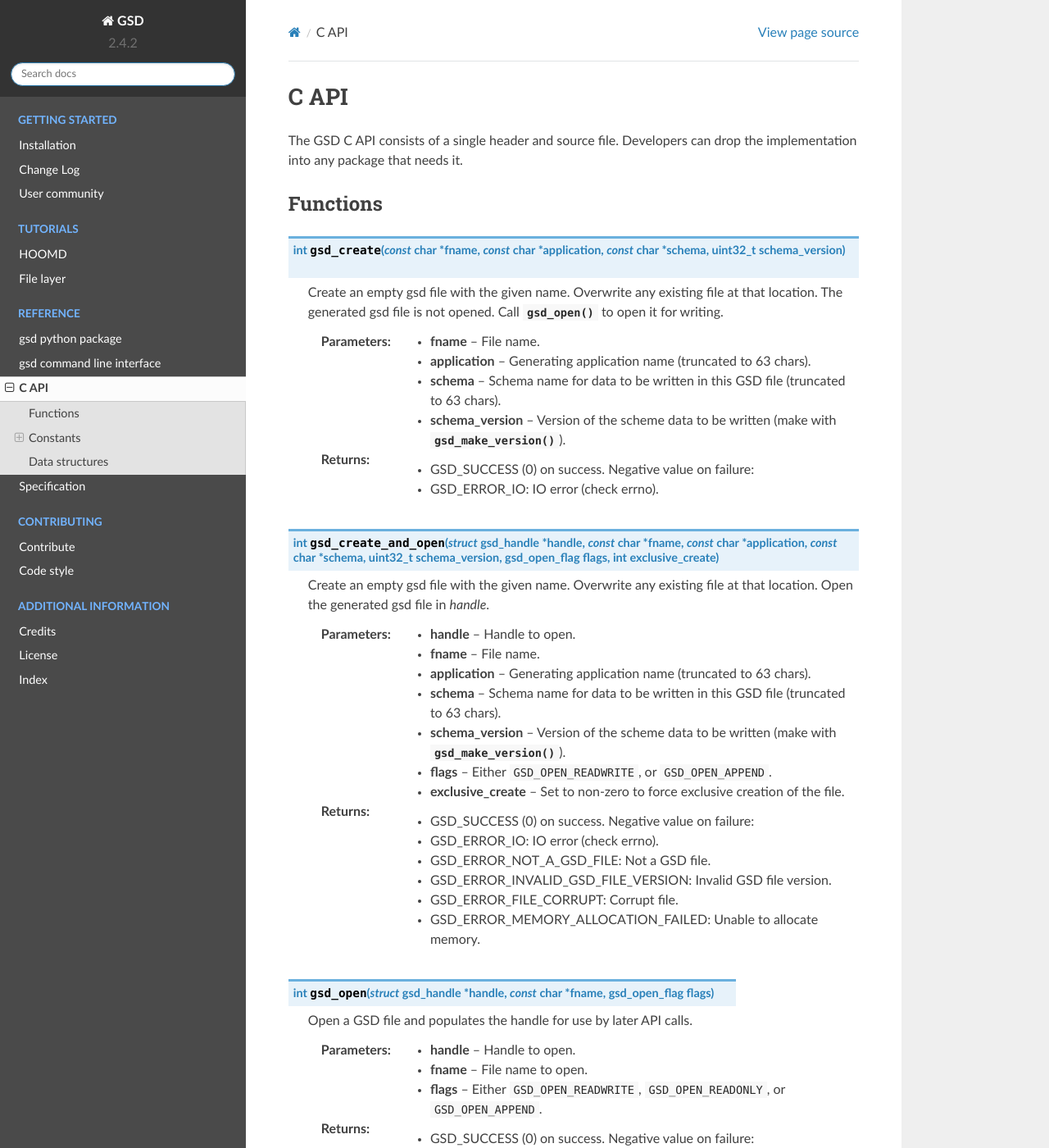
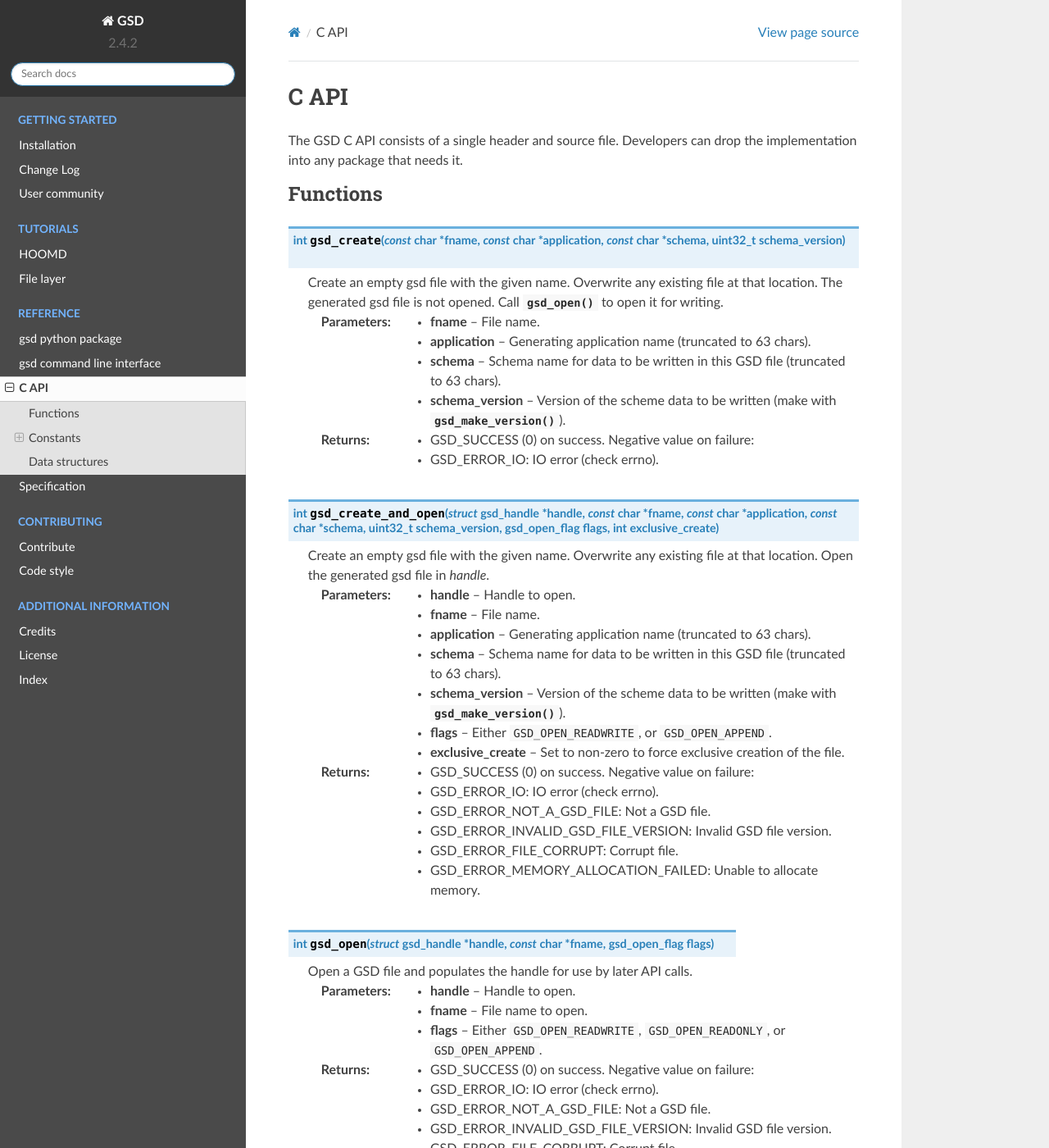
Before and after one commit to glotzerlab/gsd, a Sphinx documentation site: the page built from doc/c-api.rst, in a window 1280 px wide and 1400 px high. Shown: the whole window at 82% size. Built offline with Sphinx 7.4.7 and the Read the Docs theme 2.0.0, drawn with Linux system fonts in a browser that asks for light colours.

Commit message:
Copy the sphinx theme modifications from hoomd
These modifications greatly reduce the amount of whitespace. The
default sphinx-rtd-theme adds many lines of whitespace before every
list, for example.

```diff
--- a/doc/_static/css/gsd-theme.css
+++ b/doc/_static/css/gsd-theme.css
@@ -50,3 +50,86 @@
     font-size: 85%;
     line-height: 1.3;
 }
+
+/* reduce whitespace  */
+.rst-content .section ol li>*, .rst-content .section ul li>* {
+    margin-top: 0;
+    margin-bottom: 0;
+}
+
+.rst-content .section ol li dt>p:last-child {
+    margin-bottom: 0;
+}
+
+.rst-content div[class^=highlight], .rst-content pre.literal-block {
+    margin-top: 0;
+    margin-bottom: 12px;
+}
+
+.rst-content dl {
+    margin-bottom: 0;
+}
+
+.rst-content dl.field-list {
+    margin-bottom: 12px;
+}
+.rst-content .section ul, .rst-content .toctree-wrapper ul, .wy-plain-list-disc, article ul {
+    margin-bottom: 0;
+}
+.rst-content .section ol, .rst-content ol.arabic, .wy-plain-list-decimal, article ol {
+    margin-bottom: 0;
+}
+
+.rst-content dl ol, .rst-content dl table, .rst-content dl ul {
+    margin-bottom: 0;
+}
+
+.rst-content dl dd {
+    margin-bottom: 0;
+}
+.rst-content .section ol li>p, .rst-content .section ol li>p:last-child, .rst-content .section ul li>p, .rst-content .section ul li>p:last-child {
+    margin-bottom: 0;
+}
+
+html.writer-html4 .rst-content dl:not(.docutils), html.writer-html5 .rst-content dl[class]:not(.option-list):not(.field-list):not(.footnote):not(.glossary):not(.simple) {
+    margin-bottom: 12px;
+}
+
+.rst-content .admonition, .rst-content .admonition-todo, .rst-content .attention, .rst-content .caution, .rst-content .danger, .rst-content .error, .rst-content .hint, .rst-content .important, .rst-content .note, .rst-content .seealso, .rst-content .tip, .rst-content .warning, .wy-alert {
+    margin-bottom: 12px;
+}
+
+p, .rst-content dl p {
+    margin-bottom: 0;
+}
+
+p+p, ul+p, ol+p, h1+p, h2+p, h3+p, h4+p, h5+p, h6+p {
+    margin-top: 12px;
+}
+
+dl dd p:last-child {
+    margin-bottom: 0
+}
+
+html.writer-html4 .rst-content dl:not(.docutils) dl:not(.field-list)>dt, html.writer-html5 .rst-content dl[class]:not(.option-list):not(.field-list):not(.footnote):not(.glossary):not(.simple) dl:not(.field-list)>dt {
+    margin-bottom: 0;
+}
+
+h1, h2, h3, h4, h5, h6 {
+    margin-block-end: 12px;
+}
+
+h2, h3, h4, h5, h6 {
+    margin-top: 12px;
+}
+
+div.toctree-wrapper {
+    margin-top: 12px
+}
+
+.rst-content div[class^=highlight] pre {
+    padding-left: 6px;
+    padding-right: 6px;
+    padding-top: 6px;
+    padding-bottom: 6px;
+}
```
